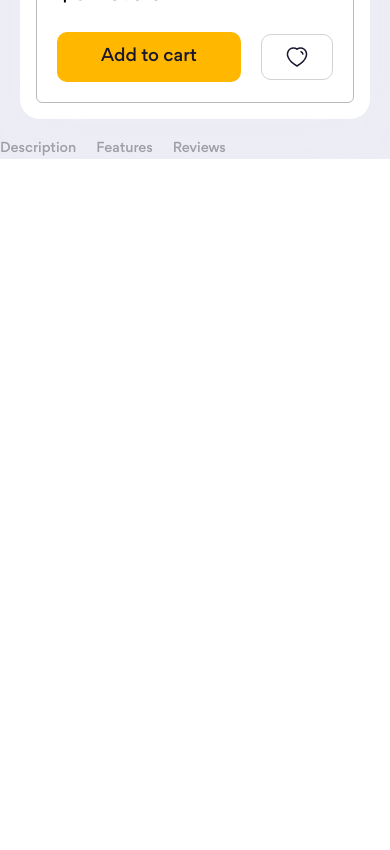
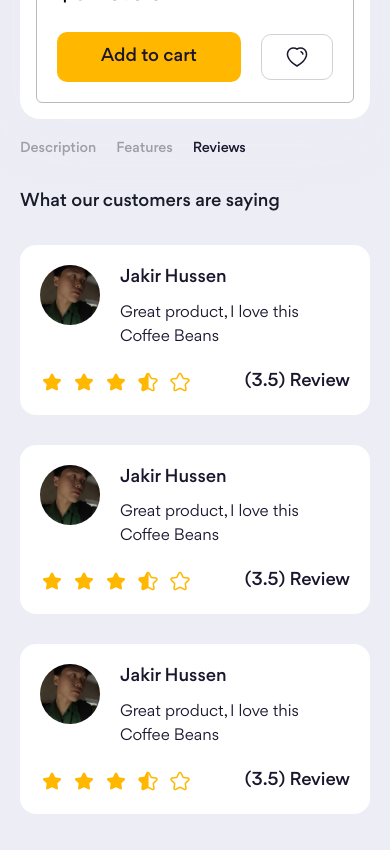
Before and after one commit to longtq2501/GroceryEcommerce, a React (Vite) app in the folder front-end/: page /product-page in a window 390 px wide. Shown: the part 1540-2390 px from the top of the page. Before the commit the page ends 1699 px from the top, so only its background shows below. Built offline with nearby package versions, Linux system fonts and the light colour scheme.

Commit message:
responsive UserCommentContainer

```diff
--- a/front-end/src/components/ProductShow/ProductDetailsBar.jsx
+++ b/front-end/src/components/ProductShow/ProductDetailsBar.jsx
@@ -4,10 +4,11 @@ import UserComment from "../../components/User/UserComment";
 import UserCommentContainer from "../User/UserCommentContainer";
 
 const ProductDetailedText = styled.li`
+  &.test {
     color: #9e9da8;
-  font-size: 1.4rem;
     font-weight: 500;
     line-height: 142.857%;
+  }
 
   &.active {
     color: #1a162e;
@@ -18,33 +19,39 @@ const ProductDetailsBar = () => {
   const listServices = ["Description", "Features", "Reviews"];
   const [activeIndex, setActiveIndex] = useState(-1);
 
-  const handleClick = (index) => {
-    setActiveIndex(index);
+  const handleClick = (e) => {
+    console.log(e.target.innerText);
+    setActiveIndex((activeIndex) => {
+      return activeIndex;
+    });
   };
 
   return (
-    <div className="flex flex-col gap-[30px]">
-      <div className="flex flex-row gap-[20px]">
-        {listServices.map((item, index) => (
-          <div>
-            <ul
-              key={index}
-              className="flex flex-row"
-              onClick={() => handleClick(index)}
+    <div className="flex flex-col gap-[30px] mx-[20px] lg:bg-[#fff]">
+      <ul className="flex flex-row gap-[20px]">
+        <ProductDetailedText
+          onClick={handleClick}
+          className={`test text-[14px] md:text-[18px] lg:text-[22px]`}
         >
+          Description
+        </ProductDetailedText>
         <ProductDetailedText
-                className={`${activeIndex === index ? "active" : ""}`}
+          onClick={handleClick}
+          className={`test text-[14px] md:text-[18px] lg:text-[22px]`}
         >
-                {item}
+          Features
+        </ProductDetailedText>
+        <ProductDetailedText
+          onClick={handleClick}
+          className={`test text-[14px] md:text-[18px] lg:text-[22px] active`}
+        >
+          Reviews
         </ProductDetailedText>
       </ul>
-            {index === activeIndex && item === "Reviews" && (
+      <div>
         <UserCommentContainer>
           <UserComment />
         </UserCommentContainer>
-            )}
-          </div>
-        ))}
       </div>
     </div>
   );
--- a/front-end/src/components/User/UserComment.jsx
+++ b/front-end/src/components/User/UserComment.jsx
@@ -10,7 +10,6 @@ const UserCommentContainer = styled.div`
   gap: 2rem;
   padding: 2rem;
   border-radius: 1.6rem;
-  background: #fff;
 `;
 
 const UserCommentAvatar = styled.img`
@@ -44,23 +43,45 @@ const UserCommentReview = styled.span`
 `;
 
 const UserComment = () => {
-  return (
-    <UserCommentContainer>
+  const listComment = [
+    {
+      avatar: Avatar,
+      name: "Jakir Hussen",
+      desc: "Great product, I love this Coffee Beans",
+      star: StarRate,
+      review: "(3.5) Review",
+    },
+    {
+      avatar: Avatar,
+      name: "Jakir Hussen",
+      desc: "Great product, I love this Coffee Beans",
+      star: StarRate,
+      review: "(3.5) Review",
+    },
+    {
+      avatar: Avatar,
+      name: "Jakir Hussen",
+      desc: "Great product, I love this Coffee Beans",
+      star: StarRate,
+      review: "(3.5) Review",
+    },
+  ];
+
+  return Object.values(listComment).map((item, index) => (
+    <UserCommentContainer key={index} className="bg-[#fff] lg:bg-[#FAFAFD]">
       <div className="flex flex-row gap-[20px]">
-        <UserCommentAvatar src={Avatar} alt="avatar" />
+        <UserCommentAvatar src={item.avatar} alt="avatar" />
         <div className="flex flex-col gap-[10px]">
-          <UserCommentName>Jakir Hussen</UserCommentName>
-          <UserCommentDesc>
-            Great product, I love this Coffee Beans{" "}
-          </UserCommentDesc>
+          <UserCommentName>{item.name}</UserCommentName>
+          <UserCommentDesc>{item.desc}</UserCommentDesc>
         </div>
       </div>
       <div className="flex flex-row items-center justify-between">
-        <img src={StarRate} alt="star-rate" />
-        <UserCommentReview>(3.5) Review</UserCommentReview>
+        <img src={item.star} alt="star-rate" />
+        <UserCommentReview>{item.review}</UserCommentReview>
       </div>
     </UserCommentContainer>
-  );
+  ));
 };
 
 export default UserComment;
--- a/front-end/src/components/User/UserCommentContainer.jsx
+++ b/front-end/src/components/User/UserCommentContainer.jsx
@@ -1,10 +1,21 @@
 import React from "react";
+import styled from "styled-components";
+
+const UserCommentContainerTitle = styled.h3`
+  color: #171c28;
+  font-weight: 500;
+  line-height: 144.444%;
+`;
 
 const UserCommentContainer = (props) => {
   return (
     <div className="flex flex-col gap-[30px]">
-      <h3>What our customers are saying</h3>
-      {props.children}
+      <UserCommentContainerTitle className="text-[18px] md:text-[20px] lg:text-[24px]">
+        What our customers are saying
+      </UserCommentContainerTitle>
+      <div className="grid grid-cols-1 md:grid-cols-2 lg:grid-cols-3 gap-[30px]">
+        {props.children}
+      </div>
     </div>
   );
 };
--- a/front-end/src/output.css
+++ b/front-end/src/output.css
@@ -570,10 +570,6 @@ video {
   left: -216px;
 }
 
-.left-\[50\%\] {
-  left: 50%;
-}
-
 .right-0 {
   right: 0px;
 }
@@ -584,10 +580,6 @@ video {
 
 .top-\[10px\] {
   top: 10px;
-}
-
-.top-\[50\%\] {
-  top: 50%;
 }
 
 .mx-\[17\.5px\] {
@@ -613,20 +605,20 @@ video {
   margin-bottom: 30px;
 }
 
+.mt-\[12px\] {
+  margin-top: 12px;
+}
+
 .mt-\[20px\] {
   margin-top: 20px;
 }
 
-.mt-\[\] {
-  margin-top: ;
+.mb-\[\] {
+  margin-bottom: ;
 }
 
-.mt-\[5px\] {
-  margin-top: 5px;
-}
-
-.mt-\[12px\] {
-  margin-top: 12px;
+.mb-\[36px\] {
+  margin-bottom: 36px;
 }
 
 .block {
@@ -679,16 +671,6 @@ video {
 
 .flex-1 {
   flex: 1 1 0%;
-}
-
-.translate-x-\[-50\%\] {
-  --tw-translate-x: -50%;
-  transform: translate(var(--tw-translate-x), var(--tw-translate-y)) rotate(var(--tw-rotate)) skewX(var(--tw-skew-x)) skewY(var(--tw-skew-y)) scaleX(var(--tw-scale-x)) scaleY(var(--tw-scale-y));
-}
-
-.translate-y-\[-37\%\] {
-  --tw-translate-y: -37%;
-  transform: translate(var(--tw-translate-x), var(--tw-translate-y)) rotate(var(--tw-rotate)) skewX(var(--tw-skew-x)) skewY(var(--tw-skew-y)) scaleX(var(--tw-scale-x)) scaleY(var(--tw-scale-y));
 }
 
 .transform {
@@ -793,6 +775,10 @@ video {
 .bg-\[\#fff\] {
   --tw-bg-opacity: 1;
   background-color: rgb(255 255 255 / var(--tw-bg-opacity));
+}
+
+.bg-\[\] {
+  background-color: ;
 }
 
 .object-cover {
@@ -915,6 +901,18 @@ video {
   .md\:p-\[40px\] {
     padding: 40px;
   }
+
+  .md\:text-\[18px\] {
+    font-size: 18px;
+  }
+
+  .md\:text-\[20px\] {
+    font-size: 20px;
+  }
+
+  .md\:text-\[\] {
+    color: ;
+  }
 }
 
 @media (min-width: 1024px) {
@@ -1020,6 +1018,15 @@ video {
     background-color: rgb(255 255 255 / var(--tw-bg-opacity));
   }
 
+  .lg\:bg-\[\] {
+    background-color: ;
+  }
+
+  .lg\:bg-\[\#FAFAFD\] {
+    --tw-bg-opacity: 1;
+    background-color: rgb(250 250 253 / var(--tw-bg-opacity));
+  }
+
   .lg\:p-\[0px\] {
     padding: 0px;
   }
@@ -1070,6 +1077,10 @@ video {
     line-height: 32px;
   }
 
+  .lg\:text-\[\] {
+    color: ;
+  }
+
   .after\:lg\:right-\[-18px\]::after {
     content: var(--tw-content);
     right: -18px;
--- a/front-end/src/pages/Product/ProductPage.jsx
+++ b/front-end/src/pages/Product/ProductPage.jsx
@@ -8,7 +8,7 @@ const ProductPage = () => {
   return (
     <div className="bg-[#EDEDF6] lg:bg-[#fff] w-full flex flex-col gap-[20px] lg:gap-[30px]">
       <Header />
-      <div className="flex flex-col gap-[20px] lg:gap-[30px] lg:mx-[20px]">
+      <div className="flex flex-col gap-[20px] lg:gap-[30px] lg:mx-[20px] mb-[36px]">
         <NavBar />
         <ProductShow />
         <ProductDetailsBar />
```
Lines whose indentation alone changed are shown as unchanged.
